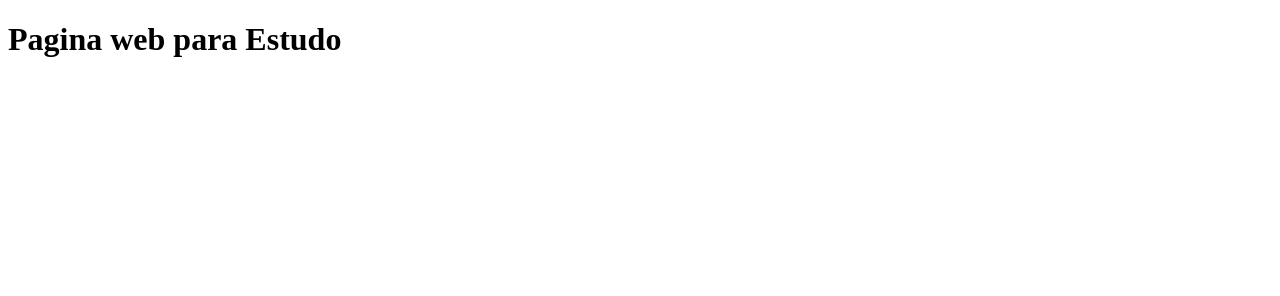
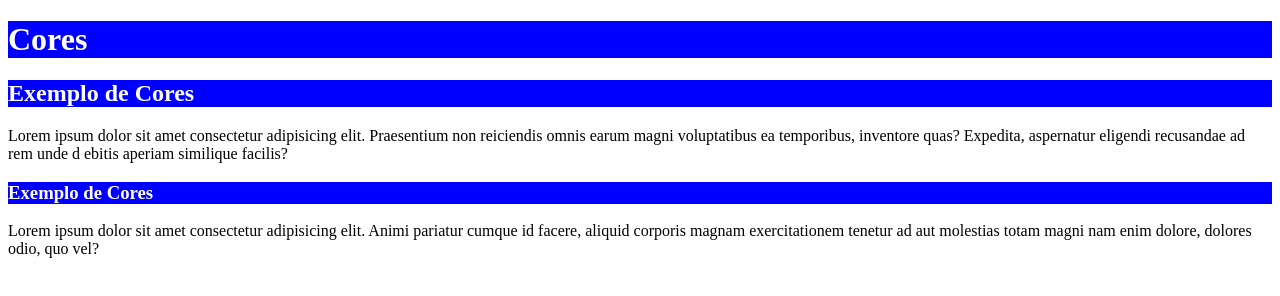
Before and after one commit to marcosrocha140/projeto-estudo, a plain HTML site: page index.html in a window 1280 px wide. Drawn offline with Linux system fonts and the light colour scheme.

Commit message:
Colors in CSS

```diff
--- /dev/null
+++ b/Styles.css
@@ -0,0 +1,9 @@
+
+/*Adicionando cores por RGB*/
+h1{background-color: rgb(0, 0, 255); color: rgb(255, 255, 255);}
+
+/*Adicionando cores por nome*/
+h2{background-color: blue; color: white;}
+
+/*Adicionando cores por hexadecimal*/
+h3{background-color: #0000ff; color: #ffffff;}
--- a/index.html
+++ b/index.html
@@ -4,11 +4,24 @@
     <meta charset="UTF-8">
     <meta http-equiv="X-UA-Compatible" content="IE=edge">
     <meta name="viewport" content="width=device-width, initial-scale=1.0">
+    <link rel="stylesheet" href="Styles.css">
     <title>Projeto de Estudo</title>
 </head>
 <body>
 
-    <h1>Pagina web para Estudo</h1>
+    <h1>Cores</h1>
+
+    <h2>Exemplo de Cores</h2>
+    <p>Lorem ipsum dolor sit amet consectetur adipisicing elit. Praesentium non reiciendis omnis earum magni
+        voluptatibus ea temporibus, inventore quas? Expedita, aspernatur eligendi recusandae ad rem unde d
+        ebitis aperiam similique facilis?
+    </p>
+
+    <h3>Exemplo de Cores</h3>
+    <p>Lorem ipsum dolor sit amet consectetur adipisicing elit. Animi pariatur cumque id facere, aliquid
+        corporis magnam exercitationem tenetur ad aut molestias totam magni nam enim dolore, dolores odio,
+        quo vel?
+    </p>
 
 </body>
 </html>
```
